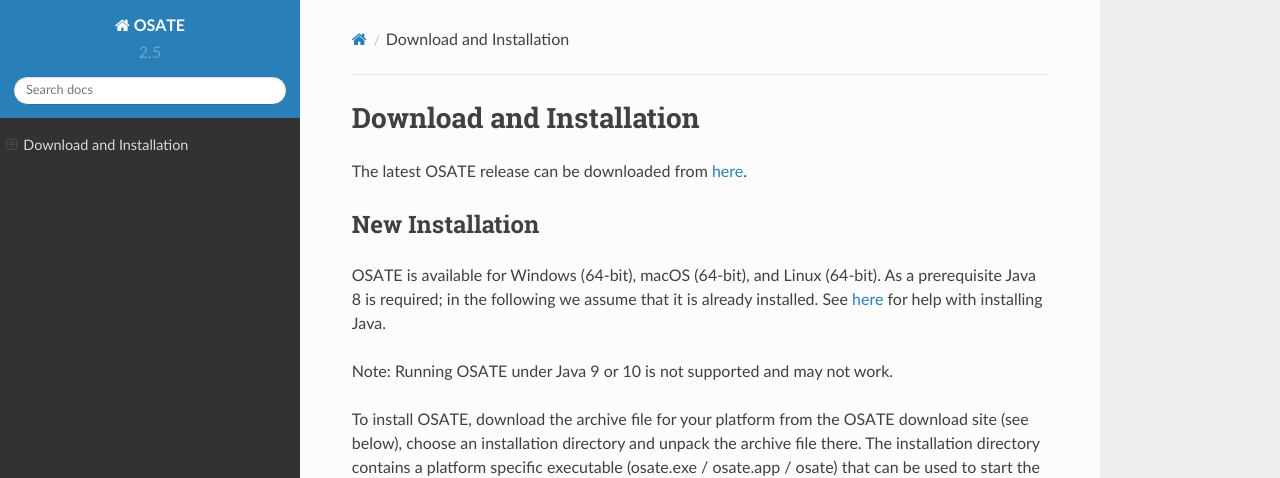
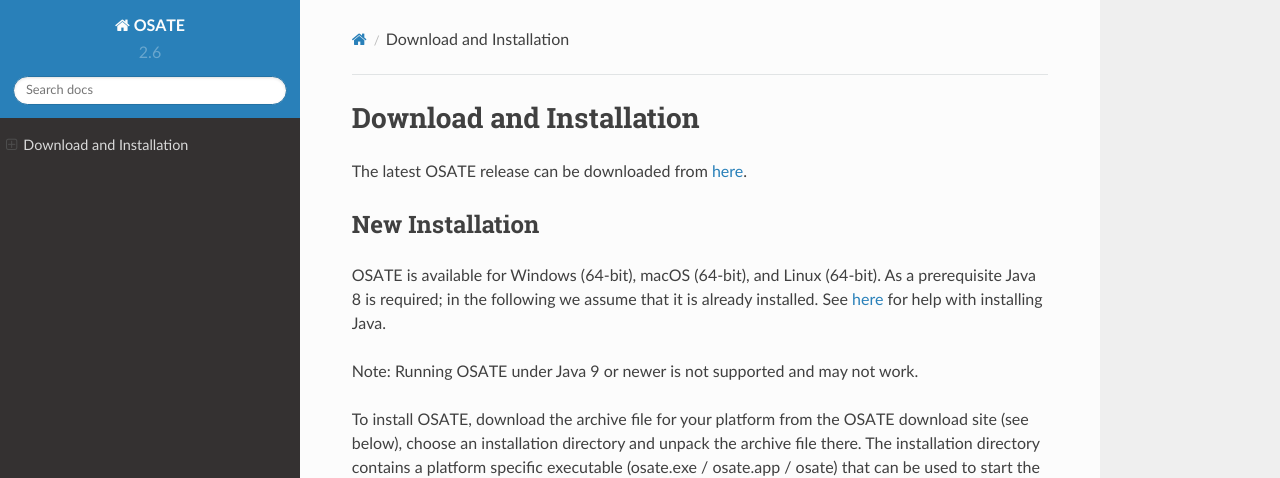
Before and after one commit to osate/website, a Sphinx documentation site: the page built from source/download-and-install.md, in a window 1280 px wide and 900 px high. Shown: the top 478 px of the window. Built offline with Sphinx 7.4.7 and the Read the Docs theme 2.0.0, drawn with Linux system fonts in a browser that asks for light colours.

Commit message:
2.6.0 release

```diff
--- a/source/conf.py
+++ b/source/conf.py
@@ -65,9 +65,9 @@
 # built documents.
 #
 # The short X.Y version.
-version = u'2.5'
+version = u'2.6'
 # The full version, including alpha/beta/rc tags.
-release = u'2.5.2'
+release = u'2.6.0'
 
 # The language for content autogenerated by Sphinx. Refer to documentation
 # for a list of supported languages.
--- a/source/download-and-install.md
+++ b/source/download-and-install.md
@@ -11,7 +11,7 @@
 [here](https://java.com/en/download/help/download_options.xml) for help
 with installing Java.
 
-Note: Running OSATE under Java 9 or 10 is not supported and may not work.
+Note: Running OSATE under Java 9 or newer is not supported and may not work.
 
 To install OSATE, download the archive file for your platform from the
 OSATE download site (see below), choose an installation directory and
```
Also changed, not shown: source/osate-releases.md (+7 -5 lines).
